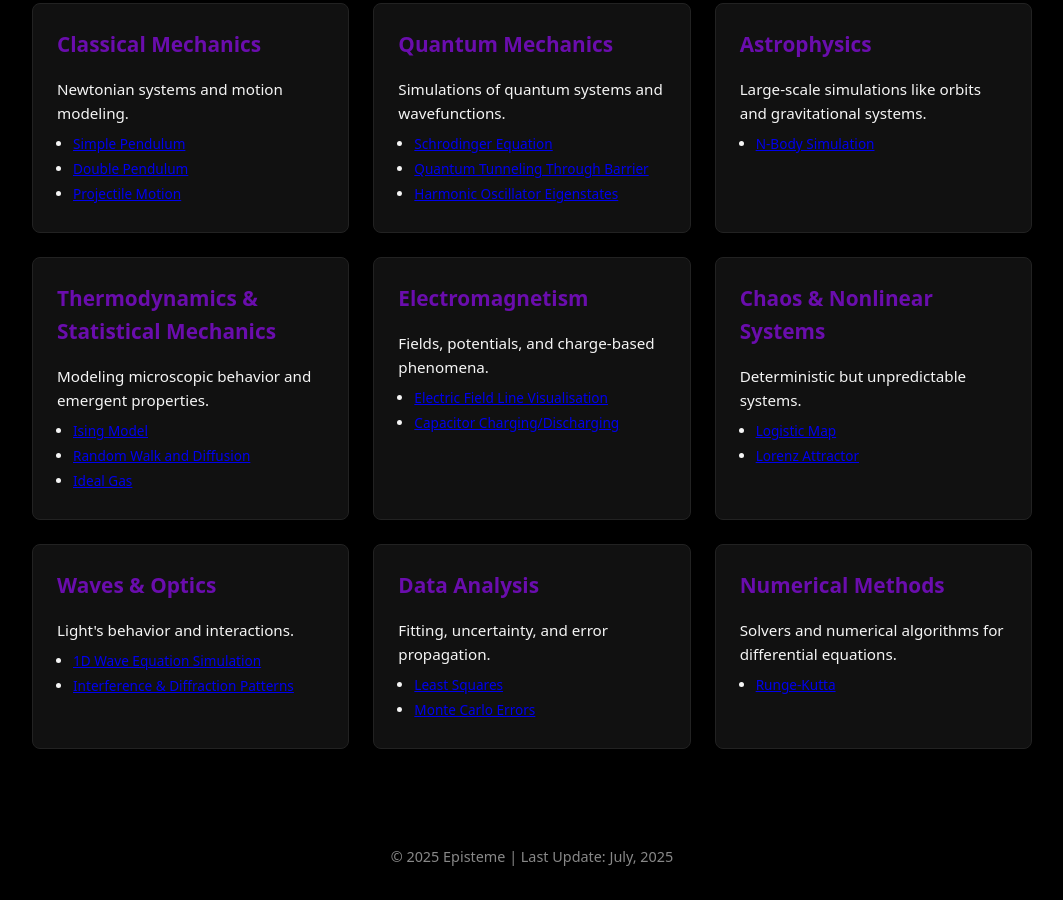
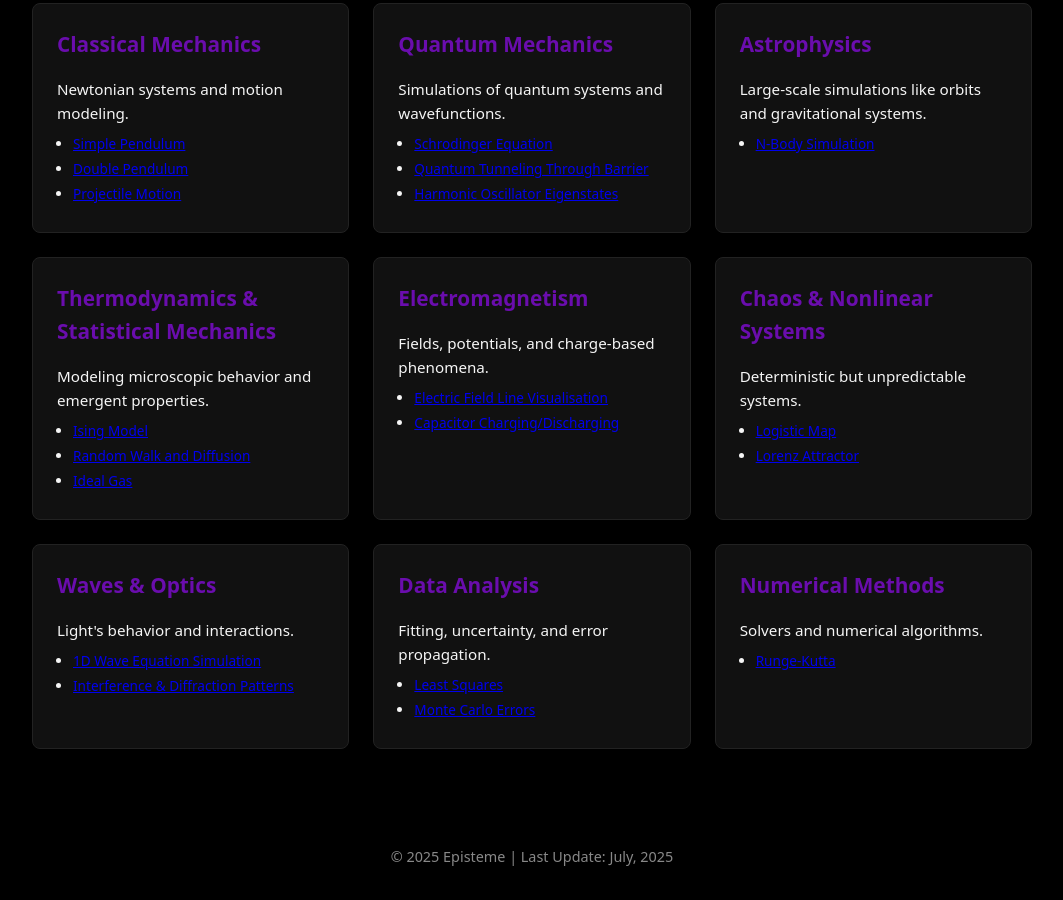
Before and after one commit to endevxe/compphysics, a plain HTML site: page index.html in a window 1280 px wide. Shown: the part 873-1773 px from the top of the page, without its empty margins (108-1171 px from the left). Drawn offline with Linux system fonts and the light colour scheme.

Commit message:
Update index.html

```diff
--- a/index.html
+++ b/index.html
@@ -212,7 +212,7 @@
 
     <div class="category-box" onclick="location.href='numerical-methods/index.html'">
       <h3>Numerical Methods</h3>
-      <p>Solvers and numerical algorithms for differential equations.</p>
+      <p>Solvers and numerical algorithms.</p>
       <ul>
         <li><a href="numerical-methods/runge-kutta/">Runge-Kutta</a></li>
       </ul>
```
